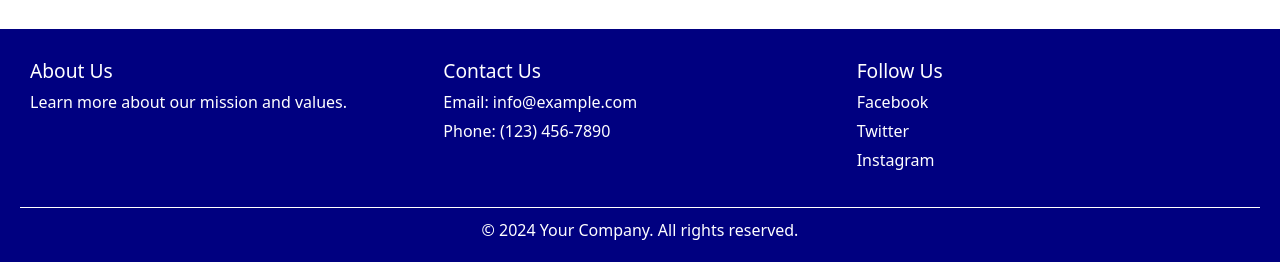
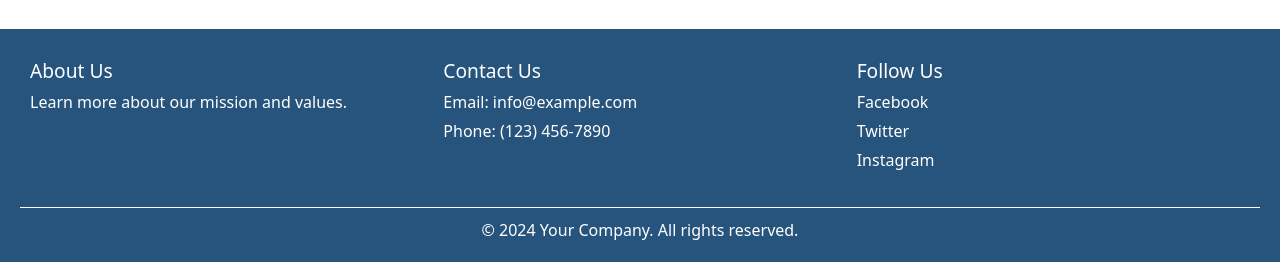
Before and after one commit to Re1gns/Gym, a Django app: page /contact_us in a window 1280 px wide. Shown: the part 532-800 px from the top of the page. Run offline with Django 4.2, Linux system fonts and the light colour scheme; data comes from the database, SQL or seed files in the repository; some libraries are stand-ins or nearby versions.

Commit message:
footer updated1

```diff
--- a/main/templates/base.html
+++ b/main/templates/base.html
@@ -5,7 +5,7 @@
 	<style>
         /* General Footer Styles */
         .footer {
-            background-color: navy; /* Navy blue background */
+            background-color: #26547C; /* Navy blue background */
             color: white; /* White text color */
             padding: 20px;
         }
```
